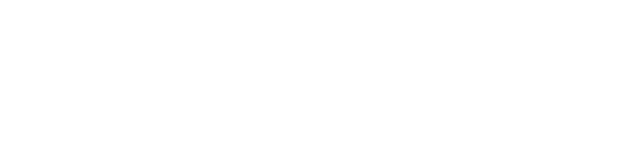
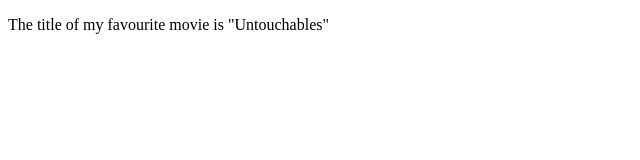
Before and after one commit to Netti89/stayathome-example, a plain HTML site: page firstExample/second-example/index.html in a window 1280 px wide. Shown: the whole page, without its empty margins (0-640 px from the left). Drawn offline with Linux system fonts and the light colour scheme.

Commit message:
the title of my favourite movie

```diff
--- a/firstExample/second-example/index.html
+++ b/firstExample/second-example/index.html
@@ -6,6 +6,6 @@
     <title>Document</title>
 </head>
 <body>
-
+    <p>The title of my favourite movie is "Untouchables" </p>
 </body>
 </html>
```
